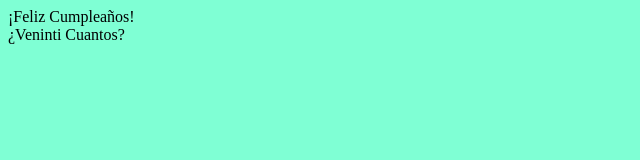
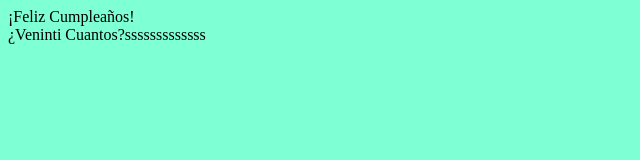
Before and after one commit to nolan-9/cumpleanos, a plain HTML site: page index.html in a window 1280 px wide. Shown: the full height of the page, 0-640 px from the left. Drawn offline with Linux system fonts and the light colour scheme.

Commit message:
Add index

```diff
--- a/index.html
+++ b/index.html
@@ -9,7 +9,7 @@
     <header>
         ¡Feliz Cumpleaños!
         <div>
-            ¿Veninti Cuantos?
+            ¿Veninti Cuantos?sssssssssssss
         </div>
     </header>
 </body>
```
